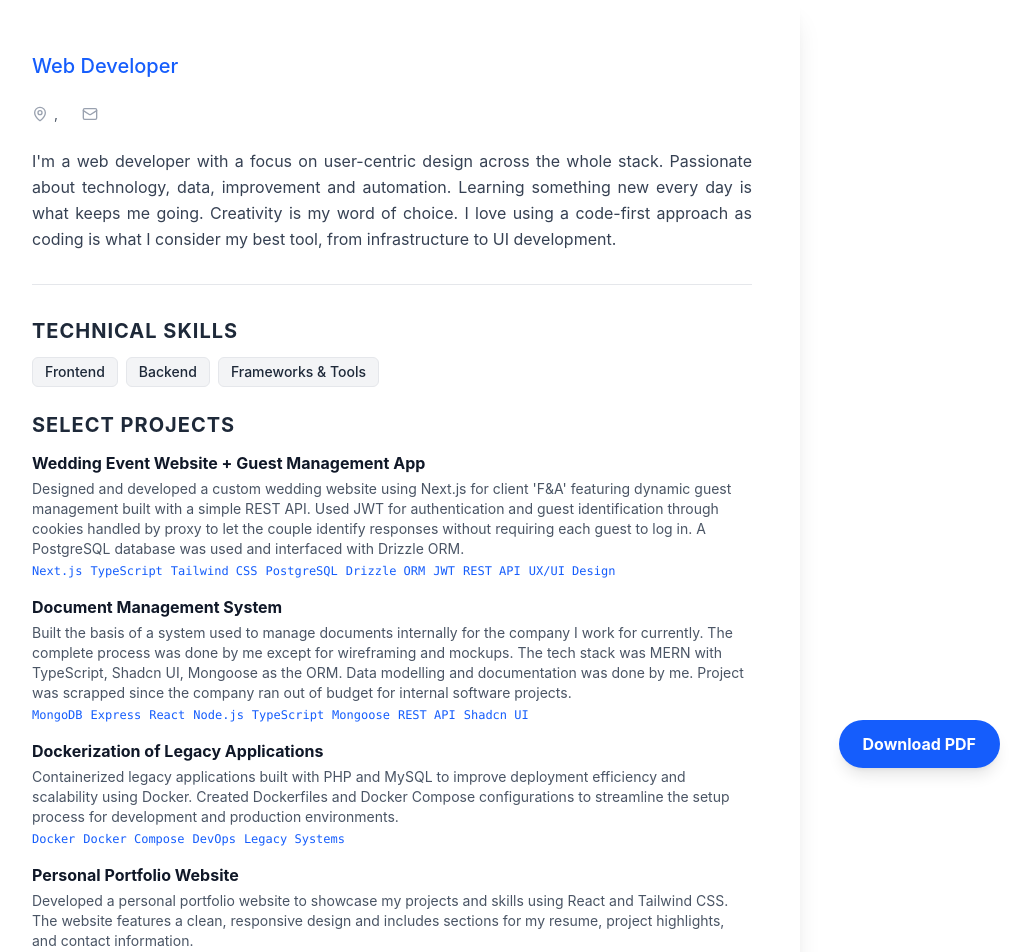
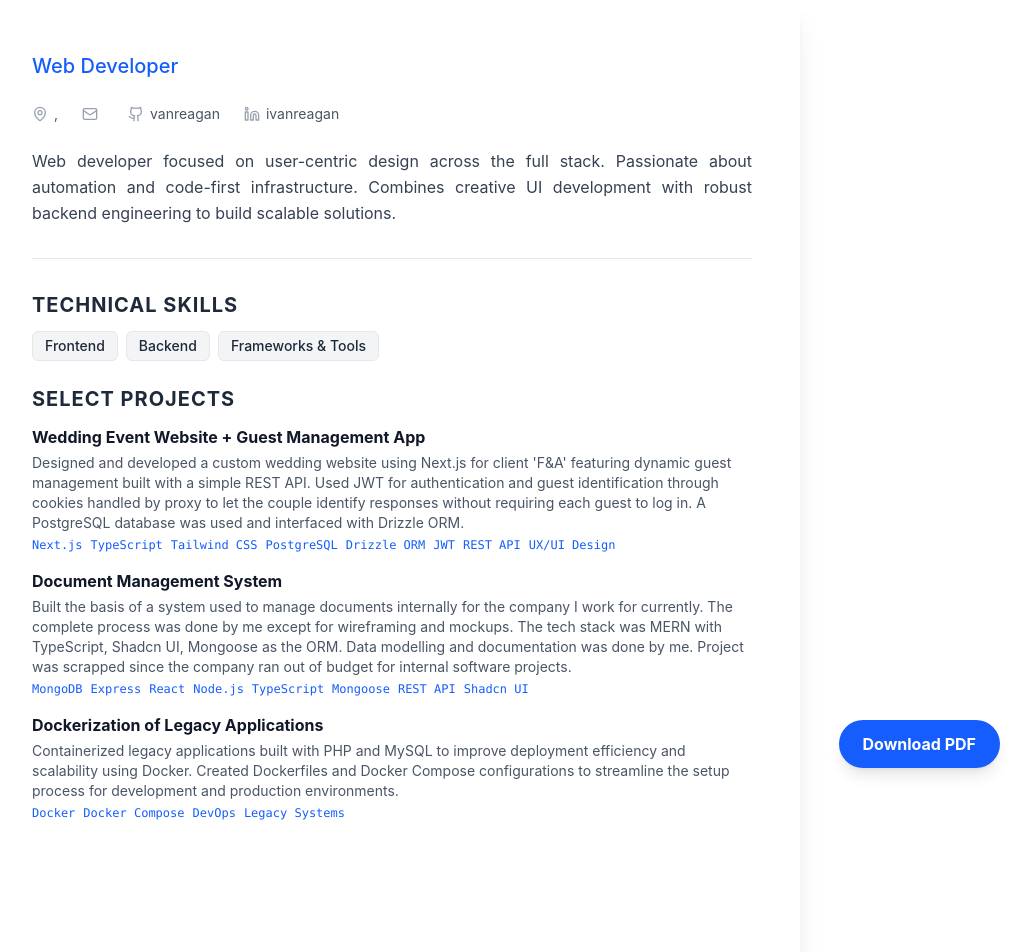
Before and after one commit to vanreagan/resume, a React (Vite) app: page / in a window 1280 px wide. Shown: the top 952 px of the page, without its empty margins (248-1279 px from the left). Built offline with nearby package versions, Linux system fonts and the light colour scheme.

Commit message:
Update resume data with enhanced summary, added profiles, and detailed work experience

```diff
--- a/src/data/resume.ts
+++ b/src/data/resume.ts
@@ -13,14 +13,26 @@ export const resumeData: ResumeData = {
     name: NAME,
     legalName: LEGAL_NAME,
     email: EMAIL,
+    phone: PHONE,
     label: "Web Developer",
-    phone: PHONE,
     summary:
-      "I'm a web developer with a focus on user-centric design across the whole stack. Passionate about technology, data, improvement and automation. Learning something new every day is what keeps me going. Creativity is my word of choice. I love using a code-first approach as coding is what I consider my best tool, from infrastructure to UI development.",
+      "Web developer focused on user-centric design across the full stack. Passionate about automation and code-first infrastructure. Combines creative UI development with robust backend engineering to build scalable solutions.",
     location: {
       city: CITY,
       country: COUNTRY,
     },
+    profiles: [
+      {
+        network: "GitHub",
+        username: "vanreagan",
+        url: "https://github.com/vanreagan",
+      },
+      {
+        network: "LinkedIn",
+        username: "ivanreagan",
+        url: "https://www.linkedin.com/in/ivanreagan/",
+      },
+    ],
   },
   skills: [
     {
@@ -81,6 +93,7 @@ export const resumeData: ResumeData = {
         "Developed a full-stack web application with a focus on user experience and responsive design.",
         "Implemented secure guest authentication and management features using JWT and cookies.",
         "Designed a visually appealing and user-friendly interface tailored to the client's wedding theme.",
+        "Worked according to the size and scope of the project, avoiding overengineering and focusing on function and simplicity.",
       ],
       startDate: "2025-10-15",
       endDate: "2026-02-20",
@@ -117,24 +130,102 @@ export const resumeData: ResumeData = {
         "Developed Dockerfiles and Docker Compose configurations to simplify the setup process for both development and production.",
         "Improved application scalability and maintainability through containerization, reducing downtime during updates.",
       ],
-      startDate: "2023-11-01",
-      endDate: "2024-02-28",
+      startDate: "2024-11-01",
+      endDate: "2025-02-28",
+    },
+    // {
+    //   name: "Personal Portfolio Website",
+    //   description:
+    //     "Developed a personal portfolio website to showcase my projects and skills using React and Tailwind CSS. The website features a clean, responsive design and includes sections for my resume, project highlights, and contact information.",
+    //   keywords: ["React", "Tailwind CSS", "JavaScript", "Responsive Design"],
+    //   highlights: [
+    //     "Created a visually appealing and responsive portfolio website to effectively showcase my skills and projects.",
+    //     "Implemented modern web design principles using React and Tailwind CSS for a seamless user experience.",
+    //     "Optimized website performance and accessibility to ensure a positive experience across all devices.",
+    //   ],
+    //   startDate: "2026-02-20",
+    //   url: "https://vanreagan.dev",
+    // },
+  ],
+  work: [
+    {
+      company: "BEPC, Inc.",
+      position: "Software Developer II",
+      startDate: "2023-08-01",
+      highlights: [
+        "Joined the development of a new SaaS product from the ground up offered by the company intended for audits. The application was built to be modular, customizable and user friendly, having a focus on User Experience and modern design.",
+        "Worked in a multi-disciplinary team, with developers of different backgrounds, designers, product managers and quality assurance specialists. The team followed Agile methodologies and had a strong focus on communication and collaboration.",
+        "Proposed and implemented improvements to the whole development process, including code reviews, testing, CI/CD pipelines, documentation, DevOps practices and more all while learning new technologies and best practices on the way.",
+        "Provided direct support to applications owned by the company's clients, including troubleshooting, bug fixes and feature development. This required good communication skills and the ability to understand and solve problems quickly and efficiently on a production environment for both critical and non-critical issues.",
+        "Led the development of a new internal tool.",
+        "Participated in the hiring process for new developers, including resume screening, technical interviews and onboarding of new hires.",
+        "Participated in presentations for the dev team about new technologies, best practices and other relevant topics to the development process.",
+      ],
+      techStack: [
+        "React",
+        "Node.js",
+        "Microservices",
+        "AWS",
+        "Docker",
+        "Git",
+        "GitHub",
+        "JIRA",
+        "MongoDB",
+        "PostgreSQL",
+        "Mongoose",
+        "TypeScript",
+        "Tailwind CSS",
+        "Tanstack Query",
+        "REST API",
+        "Express",
+      ],
     },
     {
-      name: "Personal Portfolio Website",
-      description:
-        "Developed a personal portfolio website to showcase my projects and skills using React and Tailwind CSS. The website features a clean, responsive design and includes sections for my resume, project highlights, and contact information.",
-      keywords: ["React", "Tailwind CSS", "JavaScript", "Responsive Design"],
+      company: "Aptiv",
+      position: "Quality Systems Technician",
+      startDate: "2021-05-01",
+      endDate: "2023-08-01",
       highlights: [
-        "Created a visually appealing and responsive portfolio website to effectively showcase my skills and projects.",
-        "Implemented modern web design principles using React and Tailwind CSS for a seamless user experience.",
-        "Optimized website performance and accessibility to ensure a positive experience across all devices.",
+        "Tasked with creating a central hub for in-department documentation, resources, tools and contact information using web technologies such as JavaScript, HTML, CSS and jQuery. Essentially working as the frontend developer.",
+        "Provided technical support for global applications used across the whole company, including troubleshooting, bug fixes, user training, change management and documentation.",
+        "Gained experience working with cross-functional teams across different time zones and departments, improving communication and collaboration skills.",
+        "Gained a lot of experience in problem solving and critical thinking in the context of software development and IT support.",
+        "Provided IT solutions for the department, including automation of manual tasks using scripting languages such as Bash and Python, improving efficiency and reducing errors.",
       ],
-      startDate: "2023-05-01",
-      endDate: "2023-06-15",
-      url: "https://vanreagan.dev",
+      techStack: ["JavaScript", "HTML", "CSS", "jQuery", "Bash", "Git"],
+    },
+    {
+      company: "Aptiv",
+      position: "Software Engineering Co-op",
+      startDate: "2019-09-01",
+      endDate: "2021-05-01",
+      highlights: [
+        "Worked under the Agile project management framework.",
+        "Helped senior devs with Integration Testing, Software Qualification Testing, document redaction and modification of automation scripts used in the compilation and testing of software for automotive applications.",
+        "Gained experience with JIRA, Confluence, Software Version Control and scripting languages such as Bash.",
+        "Learnt about problem solving in the context of software development.",
+        "Gained experience in setting up development environments down to hardware and OS level.",
+      ],
+      techStack: ["JIRA", "Confluence", "Git", "Bash"],
     },
   ],
-  work: [],
-  education: [],
+  education: [
+    {
+      institution: "Autonomus University of Ciudad Juarez",
+      area: "Digital Systems and Communications Engineering",
+      studyType: "Incomplete Bachelor's Degree",
+      startDate: "2015-08-01",
+      endDate: "2021-05-01",
+    },
+  ],
+  languages: [
+    {
+      language: "English",
+      fluency: "Fluent",
+    },
+    {
+      language: "Spanish",
+      fluency: "Native",
+    },
+  ],
 };
```
